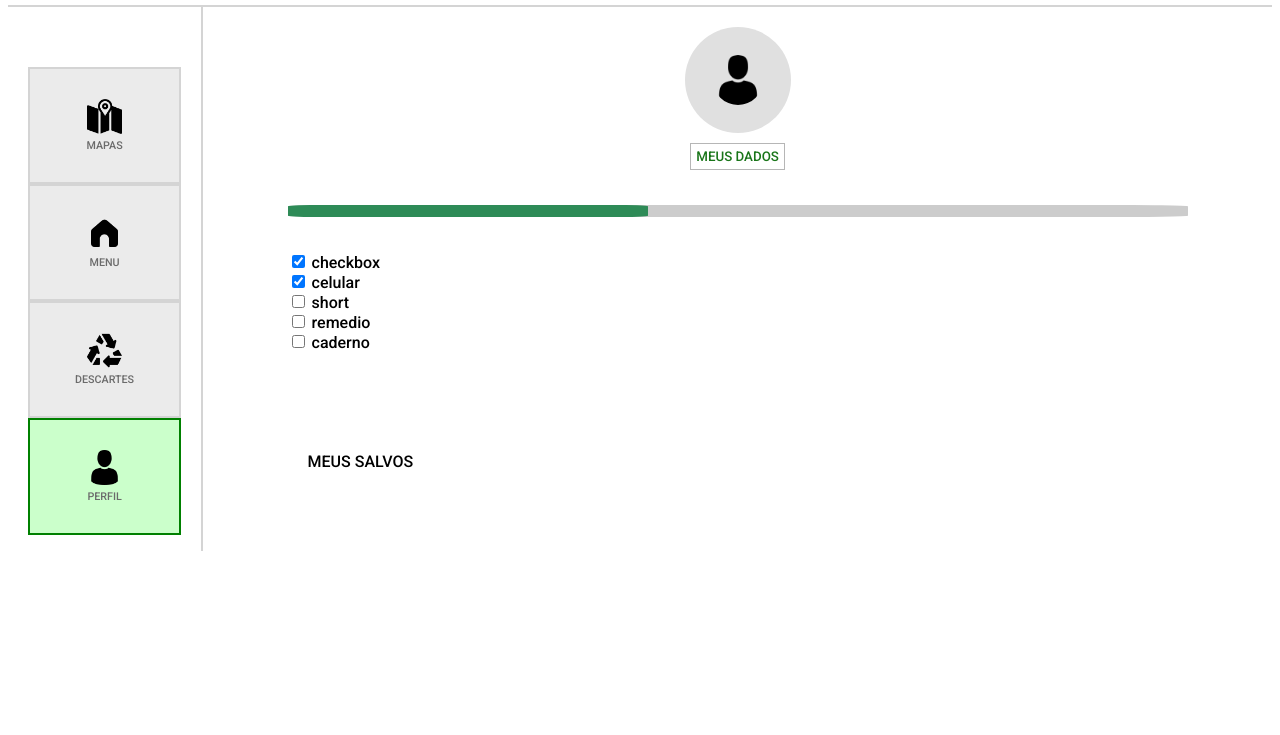
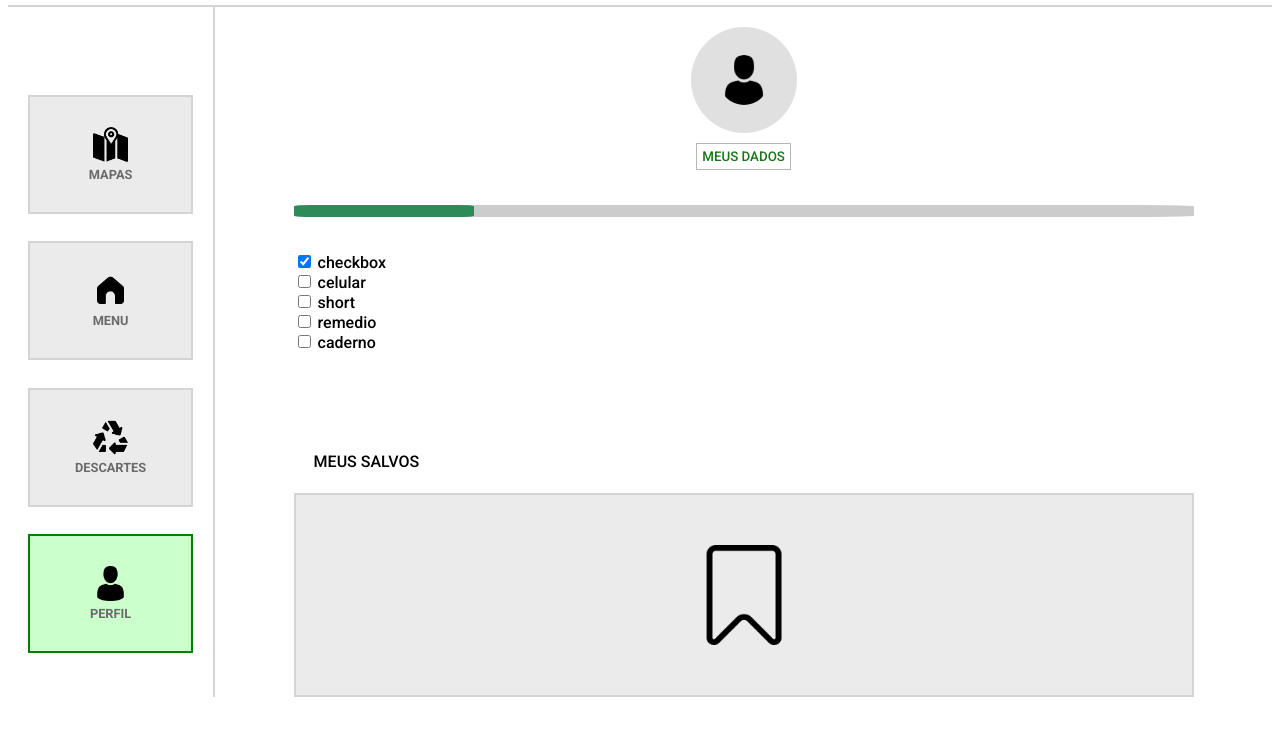
Before and after one commit to andre-nave2024/projeto-PI, a plain HTML site: page assets/pages/perfil.html in a window 1280 px wide. Shown: the part 65-800 px from the top of the page. Drawn offline with Linux system fonts and the light colour scheme.

Commit message:
pagina perfil finalizada e efeito hover adicionado nas tags li

```diff
--- a/assets/css/pefil.css
+++ b/assets/css/pefil.css
@@ -70,3 +70,20 @@ div.barra-progresso {
 .meus-salvos h4 {
     margin-left: 20px;
 }
+
+/* Seção - Meus salvos */
+
+.salvos {
+    display: flex;
+    justify-content: center;
+    align-items: center;
+    border: 2px solid rgb(212, 212, 212);
+    background-color: rgb(235, 235, 235);
+}
+
+.salvos img {
+    padding-top: 50px;
+    padding-bottom: 50px;
+    width: 100px;
+    height: 100px;
+}
--- a/assets/css/reponsivo.css
+++ b/assets/css/reponsivo.css
@@ -69,10 +69,11 @@ li {
 }
 
 li > p {
-    font-size: 0.67rem;
+    font-size: 0.80rem;
     color: rgb(107, 107, 107);
     display: table;
     margin: auto;
+    font-weight: 600;
 }
 
 .content {
@@ -87,6 +88,11 @@ li > p {
     font-weight: 700;
 }
 
+li:hover {
+    background-color: #cbffcb;
+    border-color: green;
+}
+
 /*
 @media screen and (min-width: 800px) {
 
--- a/assets/css/style.css
+++ /dev/null
@@ -1,109 +0,0 @@
-* {
-    font-family: sans-serif;
-}
-
-header {
-    border-bottom: 2px solid rgb(212, 212, 212);
-    padding-bottom: 0.5%;
-}
-
-#title {
-    text-align: center;
-    color: #197519;
-    font-size: 1.3rem;
-    margin-bottom: 25px;
-    margin-top: 25px;
-    /*position: fixed;*/
-    bottom: 90%;
-    right: 45%;
-}
-
-li > p {
-    font-size: 0.65rem;
-    margin: auto;
-    color: rgb(107, 107, 107);
-    display: table;
-}
-
-.content {
-    display: flex;
-    justify-content: center;
-    align-items: center;
-    margin-bottom: 5px;
-}
-
-
-nav {
-    display: table;
-    border-right: 2px solid rgb(212, 212, 212);
-}
-
-li {
-    margin: 25px 18px;
-    border: 2px solid rgb(212, 212, 212);
-    padding: 28px 35px;
-    background-color: rgb(235, 235, 235);
-}
-
-ul {
-    padding-top: 35px;
-    list-style-type: none;
-    padding-left: 10px;
-}
-
-.menu-icon {
-    position: absolute;
-    bottom: 93%;
-    right: 2%;
-    width: 50px;
-    height: 50px;
-}
-
-.carrossel {
-    position: absolute;
-    bottom: 40%;
-    left: 25%;
-    margin-bottom: 40px;
-}
-
-div.carrossel > img {
-    width: 900px;
-    height: 300px;
-}
-
-h3 {
-    font-size: 1rem;
-}
-
-.titulo-section {
-    position: absolute;
-    bottom: 36%;
-    left: 49%;
-}
-
-a {
-    text-decoration: none;
-}
-
-ul.lista-fotos {
-    position: absolute;
-    display: inline-flex;
-    bottom: -6%;
-    left: 25%;
-}
-
-div.coluna-fotos {
-    margin-right: 30%;
-}
-
-li.colum{
-    margin: 25px 18px;
-    border: 2px solid rgb(212, 212, 212);
-    background-color: white;
-    padding: 30px 45px;
-}
-
-li.colum > img {
-    width: 50px;
-    height: 50px
-}
--- a/assets/pages/perfil.html
+++ b/assets/pages/perfil.html
@@ -63,7 +63,7 @@
                             <label for="checkbox">checkbox</label>
                         </div>
                         <div>
-                            <input type="checkbox" id="celular" name="celular" checked>
+                            <input type="checkbox" id="celular" name="celular">
                             <label for="celular">celular</label>
                         </div>
                         <div>
@@ -80,6 +80,9 @@
                         </div>
                         <div class="meus-salvos">
                             <h4>MEUS SALVOS</h4>
+                            <div class="salvos">
+                                <img src="../images/icons/salvos.png" alt="salvos-icon">
+                            </div>
                         </div>
                 </section>
             </main>
```
Also changed, not shown: assets/images/icons/salvos.png (added).
